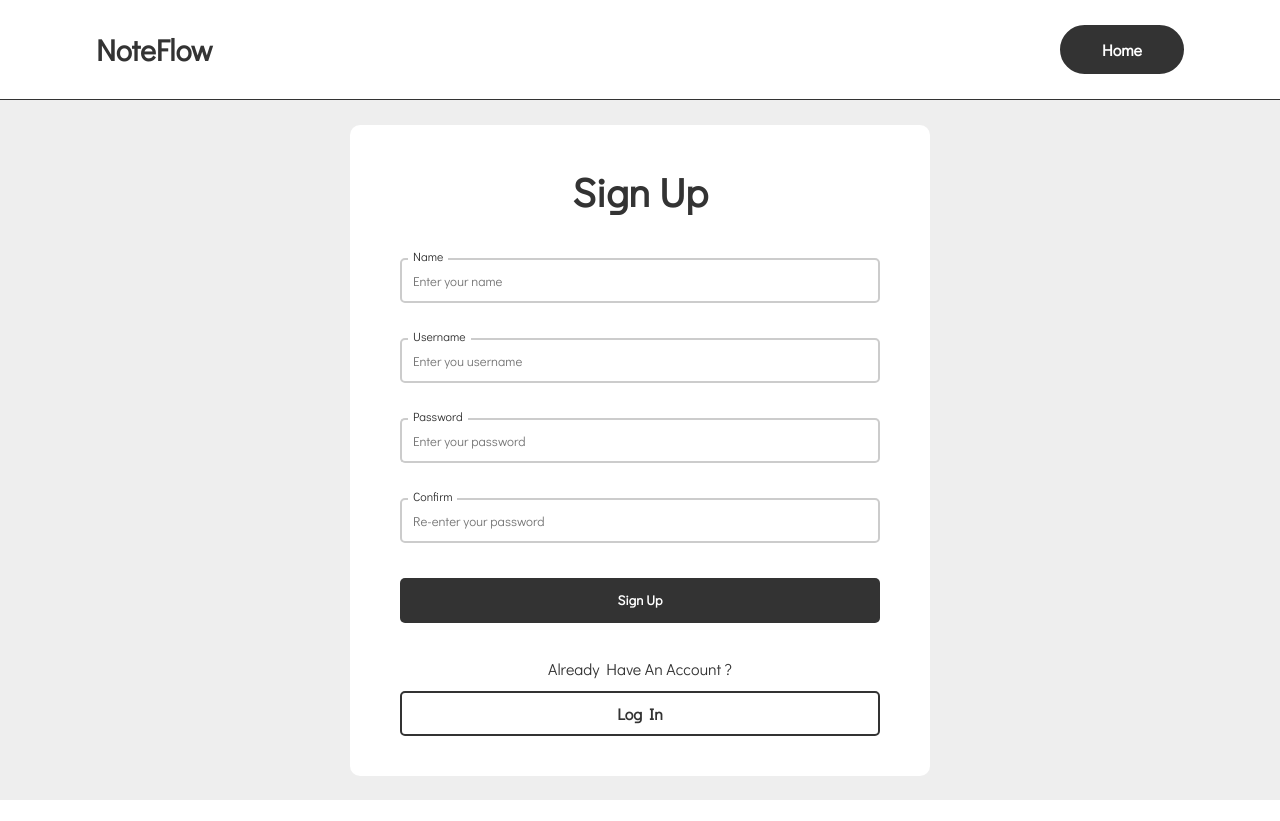
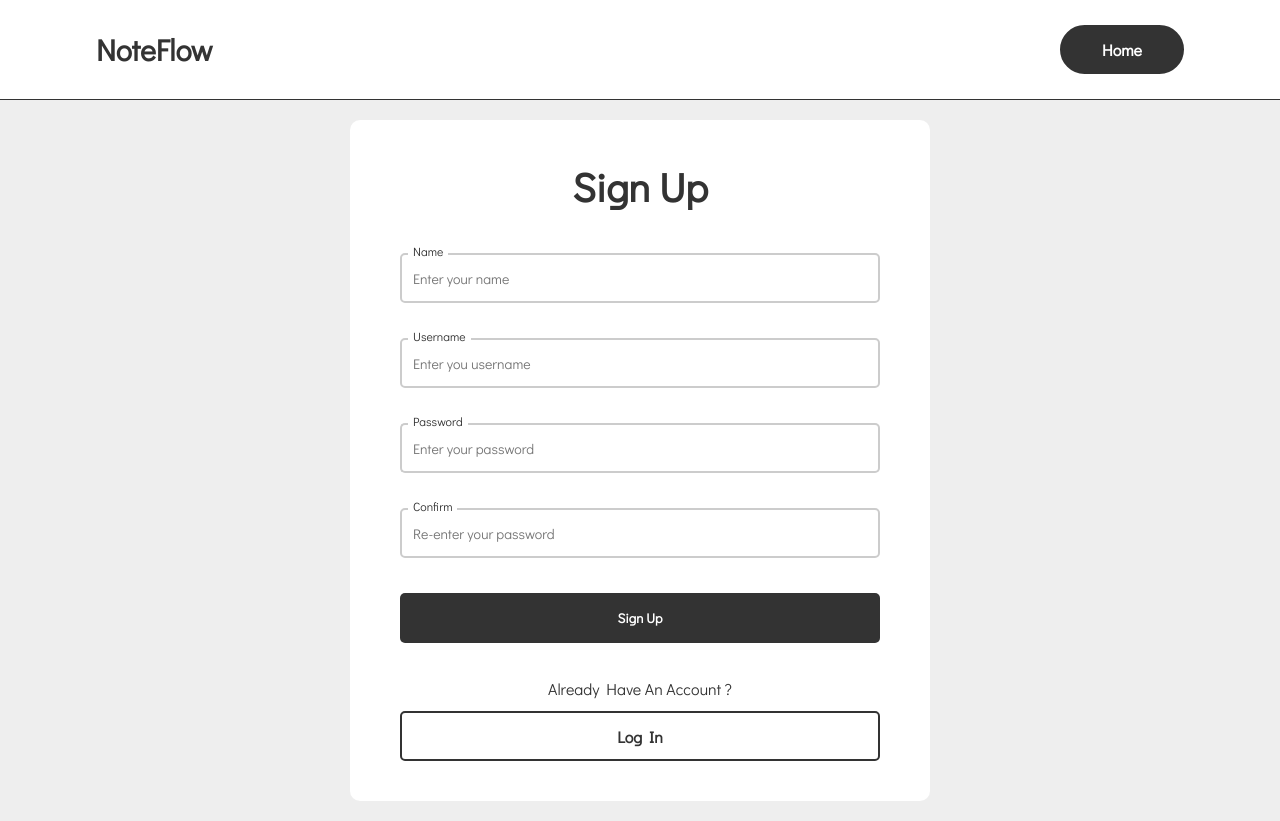
Before and after one commit to Roshan-Roy/notes-app-frontend, a React (Vite) app: page /signup in a window 1280 px wide. Before the commit the page ends 800 px from the top, so only its background shows below. Built offline with nearby package versions, Linux system fonts and the light colour scheme; some icons are missing.

Commit message:
initial commit

```diff
--- a/src/styles/signup.css
+++ b/src/styles/signup.css
@@ -56,9 +56,9 @@
                     }
 
                     & input {
-                        height: 45px;
+                        height: 50px;
                         width: 100%;
-                        font-size: 13px;
+                        font-size: 14px;
                         padding: 0 11px;
                         border: 2px solid #ccc;
                         border-radius: 5px;
@@ -103,7 +103,7 @@
 
                     & button {
                         flex: 1;
-                        height: 45px;
+                        height: 50px;
                         border: none;
                         font-weight: bold;
                         color: white;
@@ -124,7 +124,7 @@
                 & p a {
                     display: block;
                     border: 2px solid #333;
-                    height: 45px;
+                    height: 50px;
                     display: flex;
                     justify-content: center;
                     align-items: center;
```
